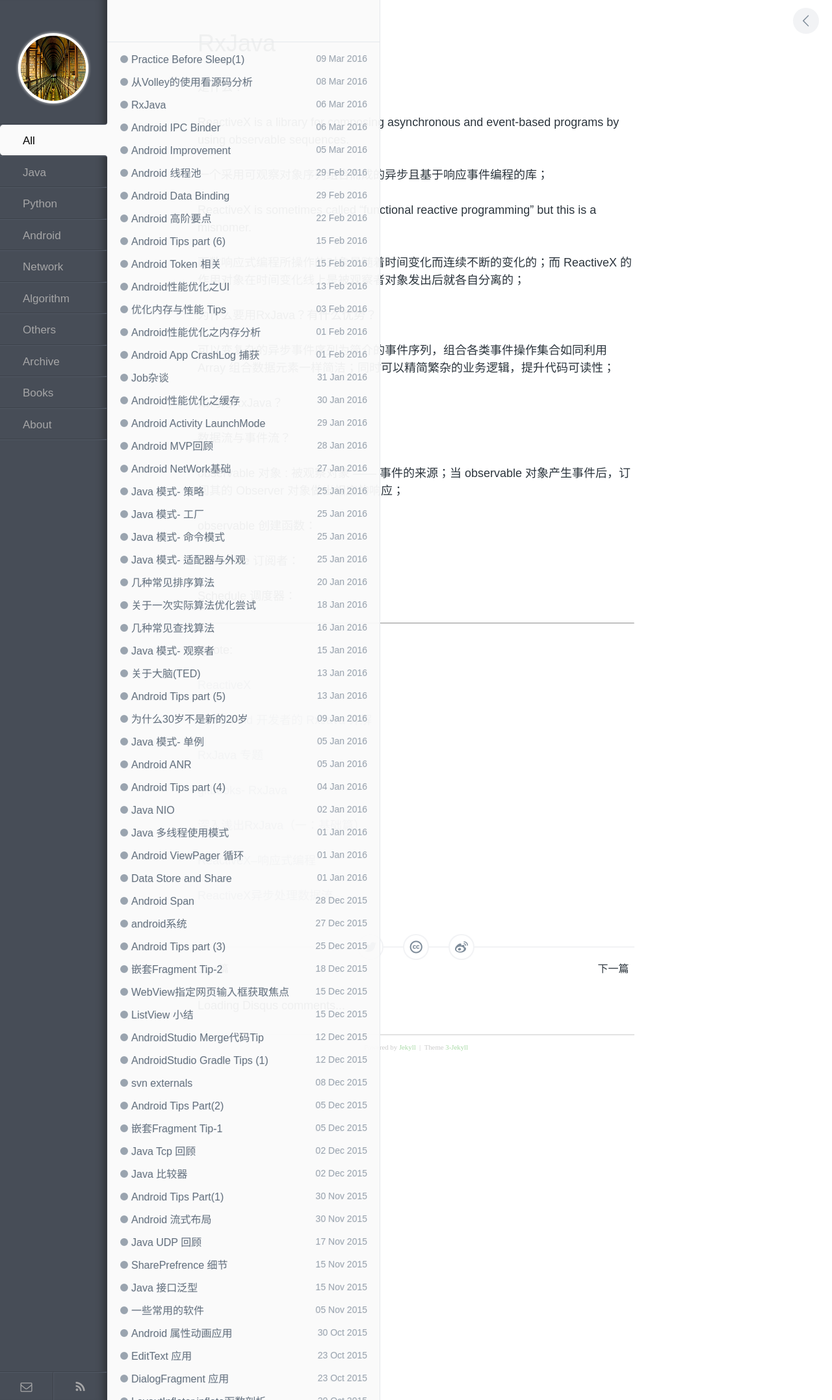
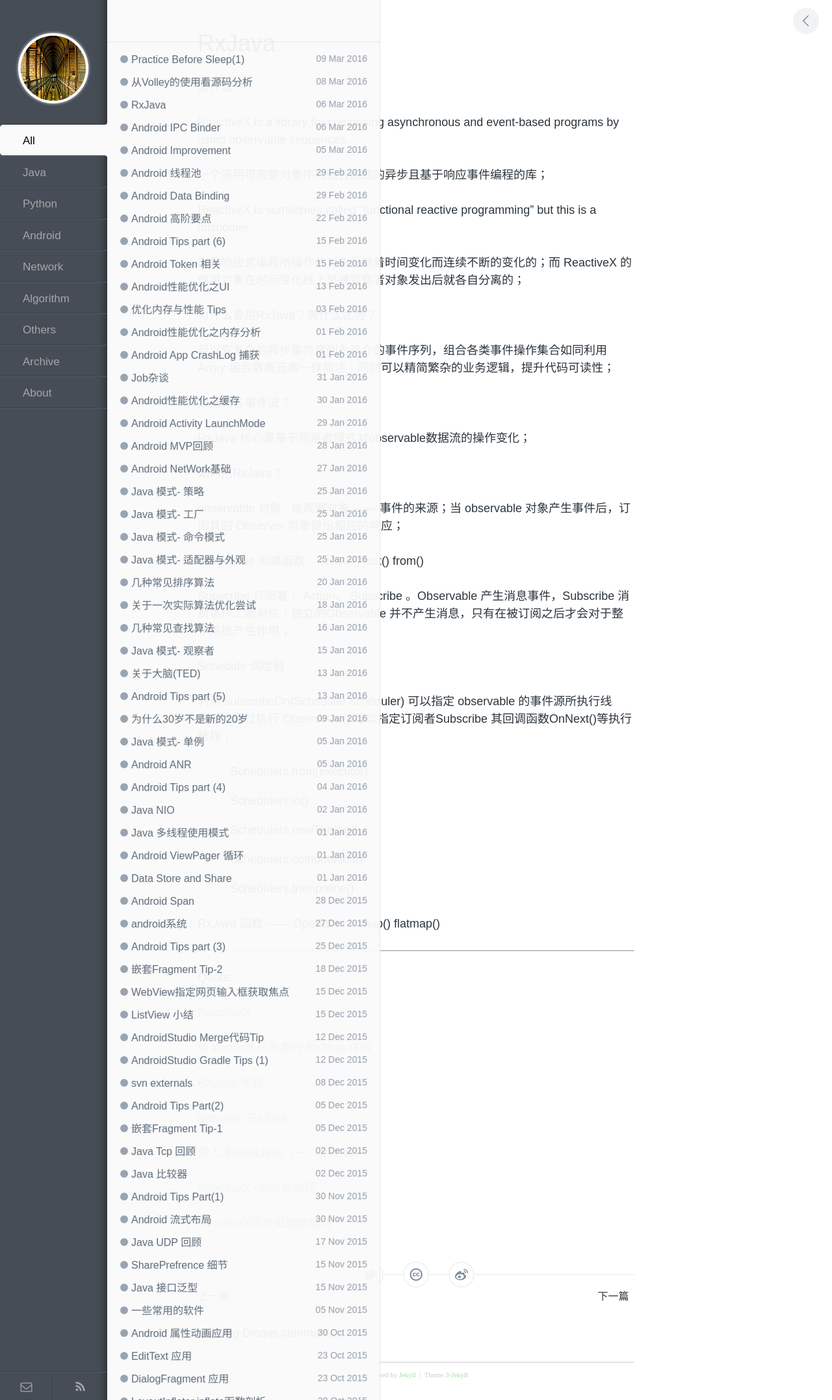
Before and after one commit to enlipan/enlipan.github.io, a Jekyll site: the page built from _posts/2016-03-06-android-rxJava.md, in a window 1280 px wide. Shown: the whole page at 65% size. Built offline with Jekyll 4.4.1, drawn with Linux system fonts in a browser that asks for light colours; nearby versions of some CDN libraries; comment, search, counter and statistics services are not loaded.

Commit message:
delete books.html   modify pages rxjava

```diff
--- a/_layouts/index.html
+++ b/_layouts/index.html
@@ -23,7 +23,6 @@
           <li id="js-label6" class="tags__li tags-btn">Algorithm</li>
           <li id="js-label7" class="tags__li tags-btn">Others</li>
           <li class="tags__li tags-btn"><a href="/pages/archive.html">Archive</a></li>
-            <li class="tags__li tags-btn"><a href="/pages/books.html">Books</a></li>
           <li class="tags__li tags-btn"><a href="/pages/about.html">About</a></li>
         </ul>
         <div id="tags__bottom">
--- a/_posts/2016-03-06-android-rxJava.md
+++ b/_posts/2016-03-06-android-rxJava.md
@@ -18,25 +18,38 @@
 
 可以变复杂的异步事件序列为简介的事件序列，组合各类事件操作集合如同利用Array 组合数据元素一样简洁；同时可以精简繁杂的业务逻辑，提升代码可读性；
 
+数据流与事件流？
+
+RxJava 核心是基于观察者模式对observable数据流的操作变化；
+
 如何用RxJava？
 
-数据流与事件流？
+observable 对象 : 被观察对象 —— 事件的来源；当 observable 对象产生事件后，订阅其的 Observer 对象做出相应的响应；
+
+observable 创建函数： create()  just()  from()
 
 
 
-
-
-observable 对象 : 被观察对象 —— 事件的来源；当 observable 对象产生事件后，订阅其的 Observer 对象做出相应的响应；
-
-observable 创建函数：
-
-
-
-Subscribe 订阅者：
+Subscribe 订阅者： Action、 Subscribe 。Observable 产生消息事件，Subscribe 消费事件二者对应；独立的Observable 并不产生消息，只有在被订阅之后才会对于整个系统产生作用；
 
 
 
 Schedule 调度器：
+
+利用 subscribeOn(Scheduler scheduler) 可以指定 observable 的事件源所执行线程；而通过执行 ObserveOn() 可以指定订阅者Subscribe 其回调函数OnNext()等执行线程；
+
+>  Schedulers.from(executor)
+>
+> Schedulers.io()
+>
+> Schedulers.newThread()
+>
+> Schedulers.computation()
+>
+> Schedulers.trampoline()
+
+
+RxJava 函数 —— Operators： map() flatmap()
 
 
 
--- a/pages/about.html
+++ b/pages/about.html
@@ -7,7 +7,7 @@
   <h1 id="post__title" >关于我的二三事</h1>
   </center>
   <blockquote>
-  <p>我有一个愿望：希望十年后的自己回忆今天的我时，就像今天的我回忆十年前的我，傻逼而又执着，好奇而又安静，热血却不乏理智。</p>
+  <p>我有一个愿望：希望十年后的自己回忆今天的我时，就像今天的我回忆十年前的我，傻傻而又执着，好奇而又安静，热血却不乏理智。</p>
   <p>辛未年出生，喜欢吃米粉的澧水河畔人</p>
   <p>读书二十载，武汉求学多年，遇到了挚爱，记住了武汉的热干面和樱花，结了帮死党</p>
   <p>本科时读着电子信息工程的专业却不精于Coding，硕士转到通信工程却走进了程序的世界</p>
```
Also changed, not shown: _posts/2016-03-08-android-volley-source-code-analyze.md (+6 -0 lines), _posts/2016-03-09-android-view-demo-1.md (+1 -1 lines), pages/books.html (deleted, +0 -91 lines).
